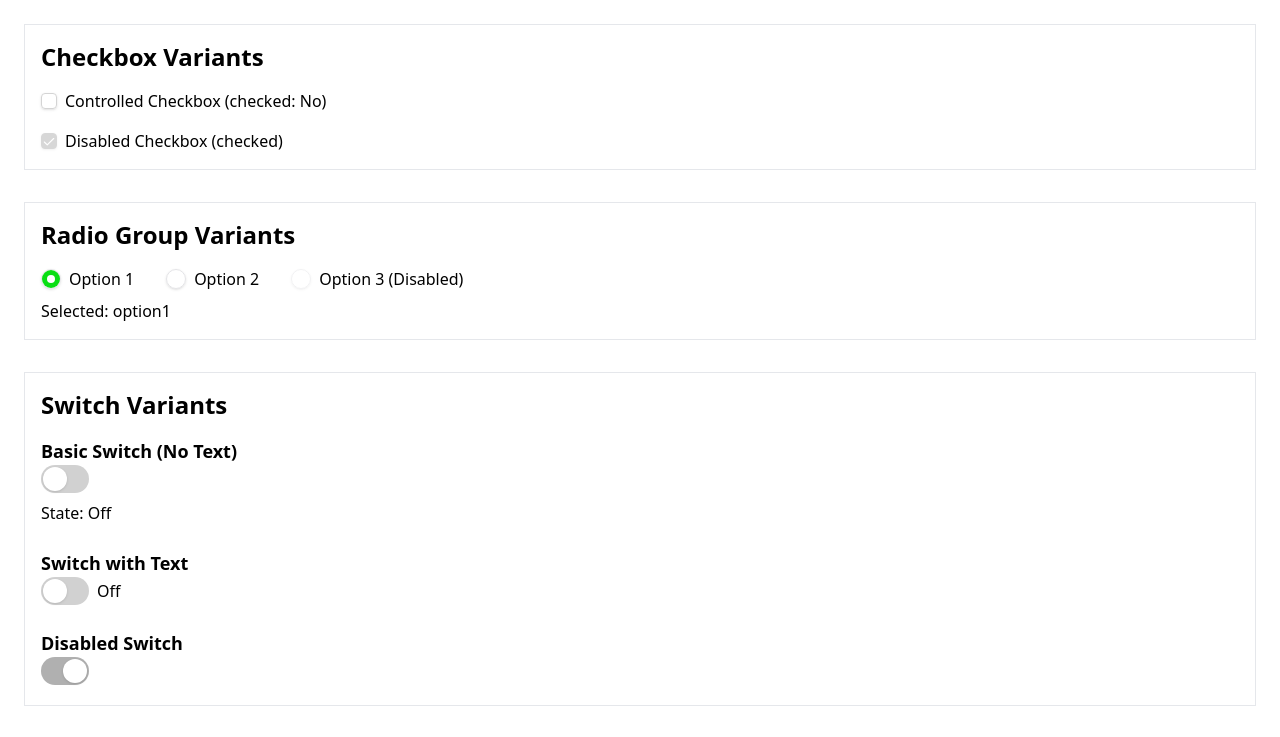
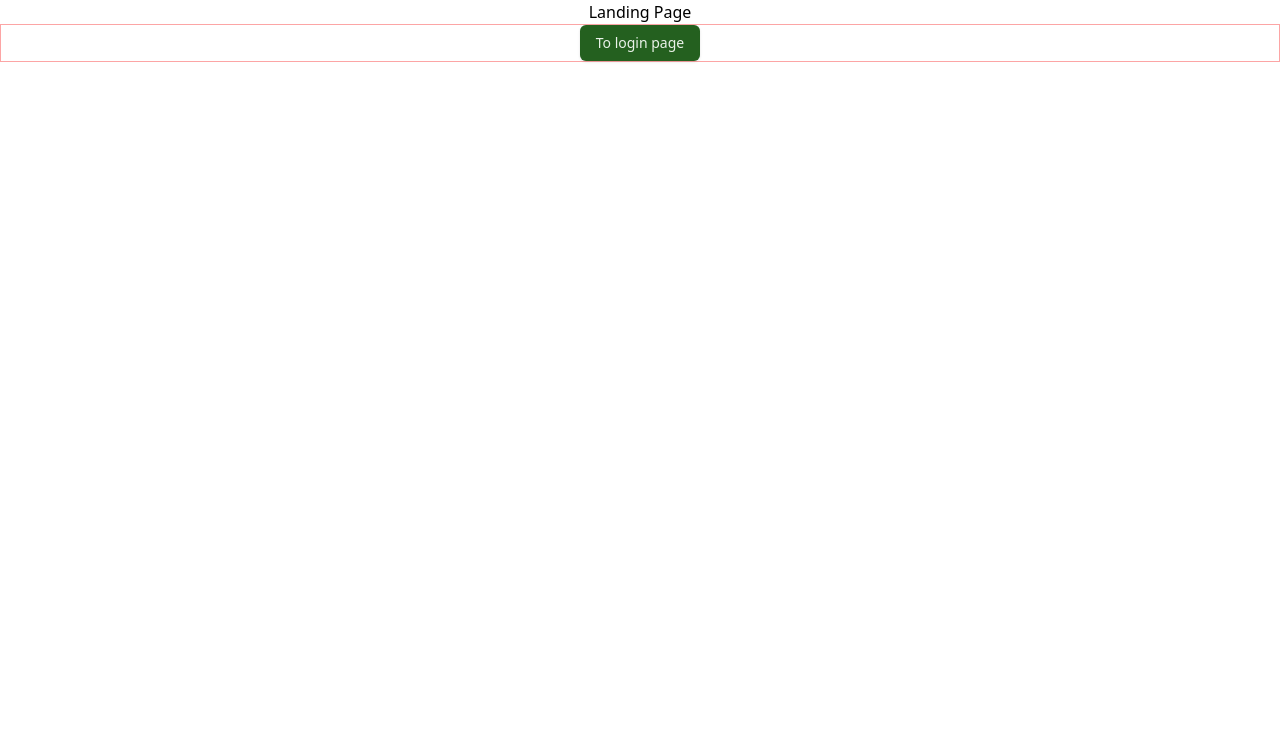
Before and after one commit to AlliedDataSolutions/gfgu-frontend, a React (Vite) app: page / in a window 1280 px wide. Shown: the top 737 px of the page. Built offline with nearby package versions, Linux system fonts and the light colour scheme.

Commit message:
Change file name to match convention

```diff
--- a/src/app/App.tsx
+++ b/src/app/App.tsx
@@ -1,24 +1,24 @@
 "use client";
 
-// import { AppRouter } from "@/features/router";
+import { AppRouter } from "@/features/router";
+
+function App() {
+  return <AppRouter />;
+}
+
+export default App;
+
+
+//Uncomment code below to test new components
+// import React from "react";
+// import TestComponents from "./TestComponents";
 
 // function App() {
-//   return <AppRouter />;
+//   return (
+//     <>
+//       <TestComponents />
+//     </>
+//   );
 // }
 
 // export default App;
-
-
-//Uncomment code below to test new components
-import React from "react";
-import TestComponents from "./newcomponents";
-
-function App() {
-  return (
-    <>
-      <TestComponents />
-    </>
-  );
-}
-
-export default App;
```
Also changed, not shown: src/app/TestComponents.tsx (renamed from src/app/newcomponents.tsx).
